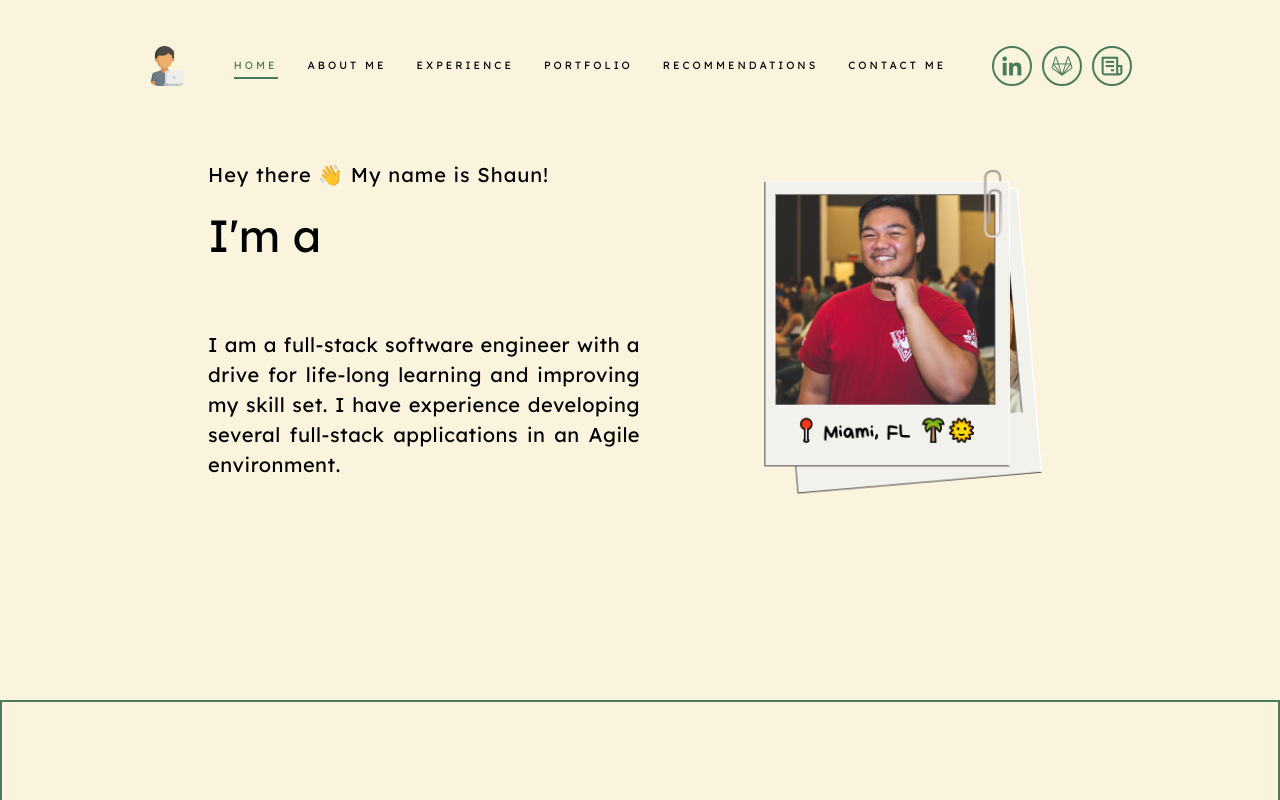
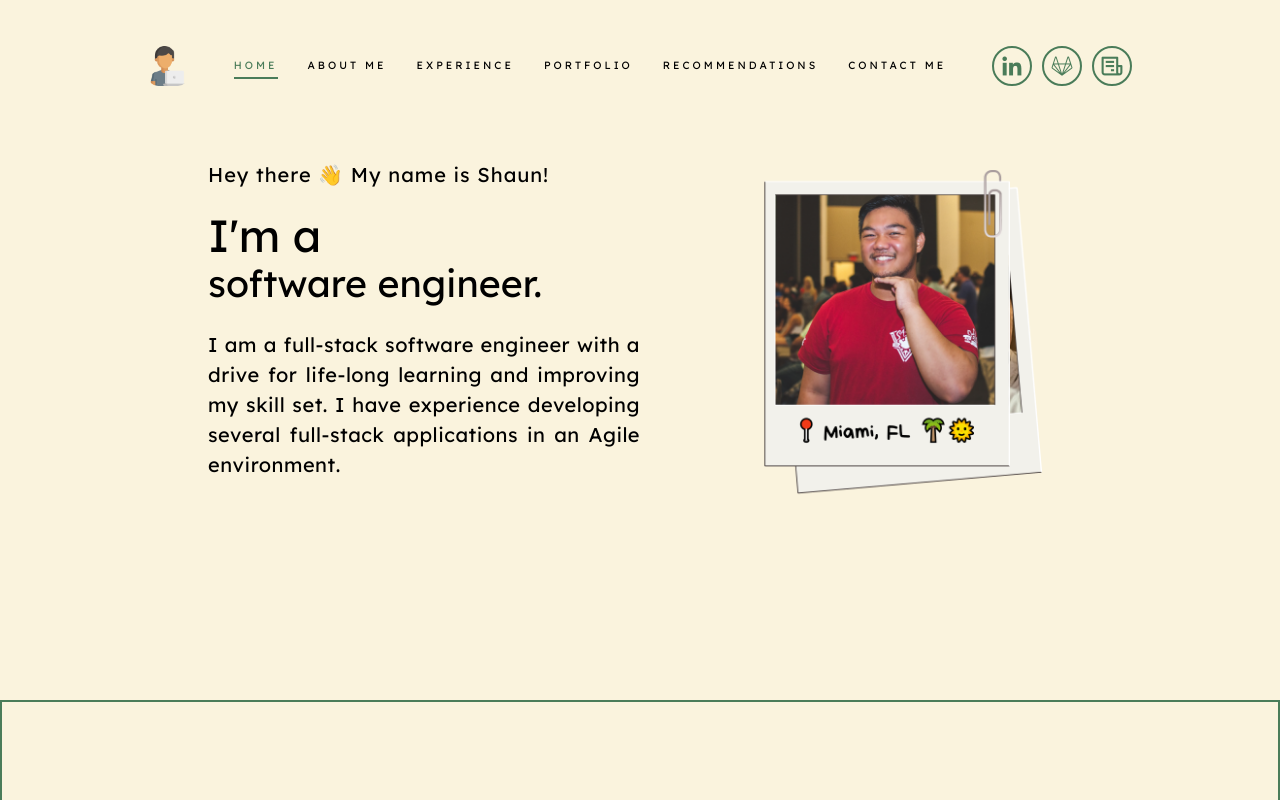
Before and after one commit to sragasadev/Portfolio, a React (Vite) app in the folder Portfolio/: page / in a window 1280 px wide. Shown: the top 800 px of the page. Built offline with nearby package versions, Linux system fonts and the light colour scheme.

Commit message:
Added placeholder text for hero

```diff
--- a/Portfolio/src/components/Hero.jsx
+++ b/Portfolio/src/components/Hero.jsx
@@ -12,7 +12,7 @@ function Hero() {
 					</h2>
 					<div className="mt-2 py-2">
 						<h1 className="text-4xl">I'm a </h1>
-						<span className="text-3xl"></span>
+						<span className="text-3xl">software engineer.</span>
 					</div>
 					<p className="mt-auto tracking-wide text-justify [text-align-last:center] lg:[text-align-last:left]">
 						I am a full-stack software engineer with a drive for life-long learning and improving my skill
```
